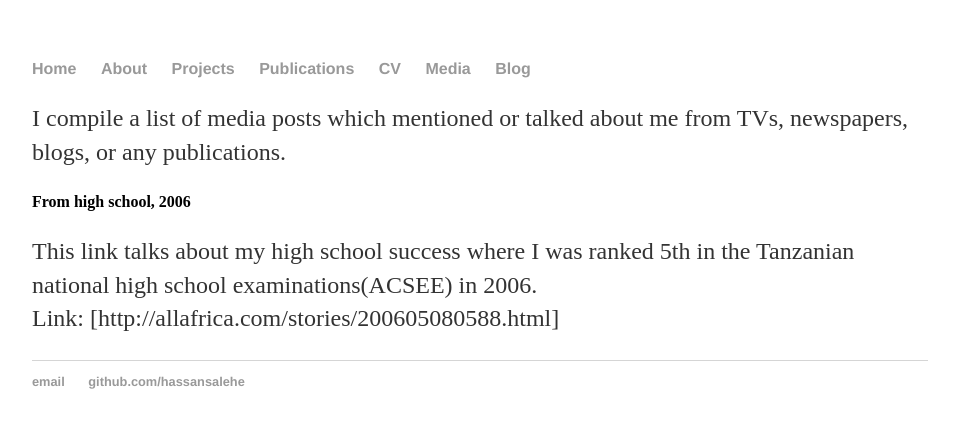
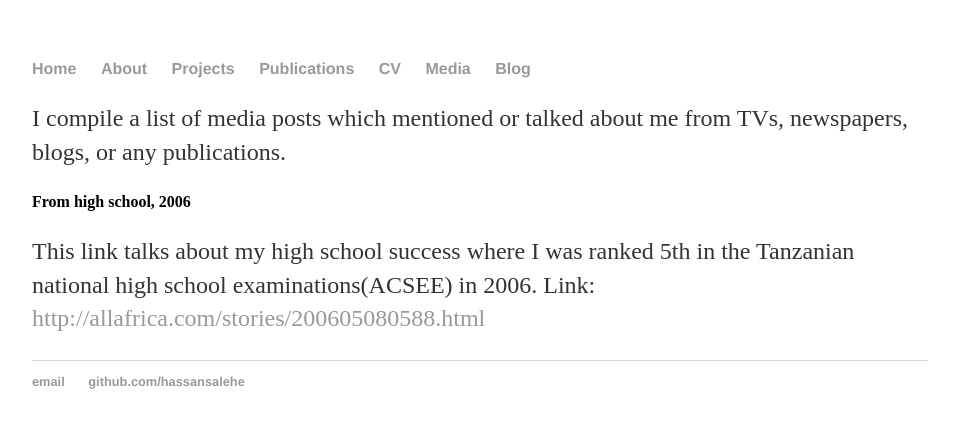
Before and after one commit to hassansalehe/hassansalehe.github.io, a Jekyll site: the page built from media/index.md, in a window 1280 px wide. Shown: the top 428 px of the page, without its empty margins (160-1119 px from the left). Built offline with Jekyll 4.4.1, drawn with Linux system fonts in a browser that asks for light colours; our own code applies the rules of GitHub Pages for plain Markdown files; part of the change alters nothing that is shown.

```diff
--- a/media/index.md
+++ b/media/index.md
@@ -4,4 +4,4 @@ or any publications.
 #### From high school, 2006
 This link talks about my high school success where I was ranked 5th in
 the Tanzanian national high school examinations(ACSEE) in 2006.
-Link: [http://allafrica.com/stories/200605080588.html]
+Link: [http://allafrica.com/stories/200605080588.html](http://allafrica.com/stories/200605080588.html)
```
